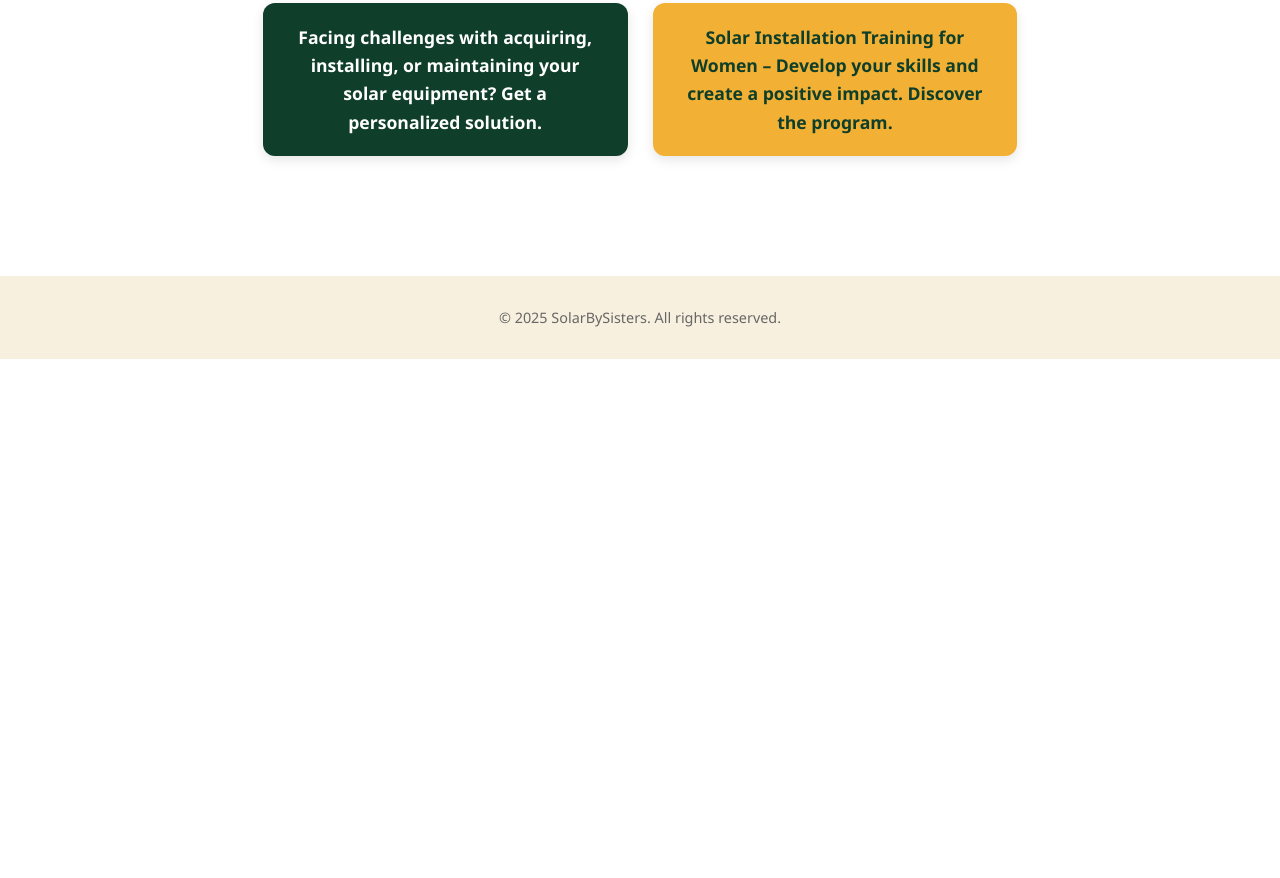
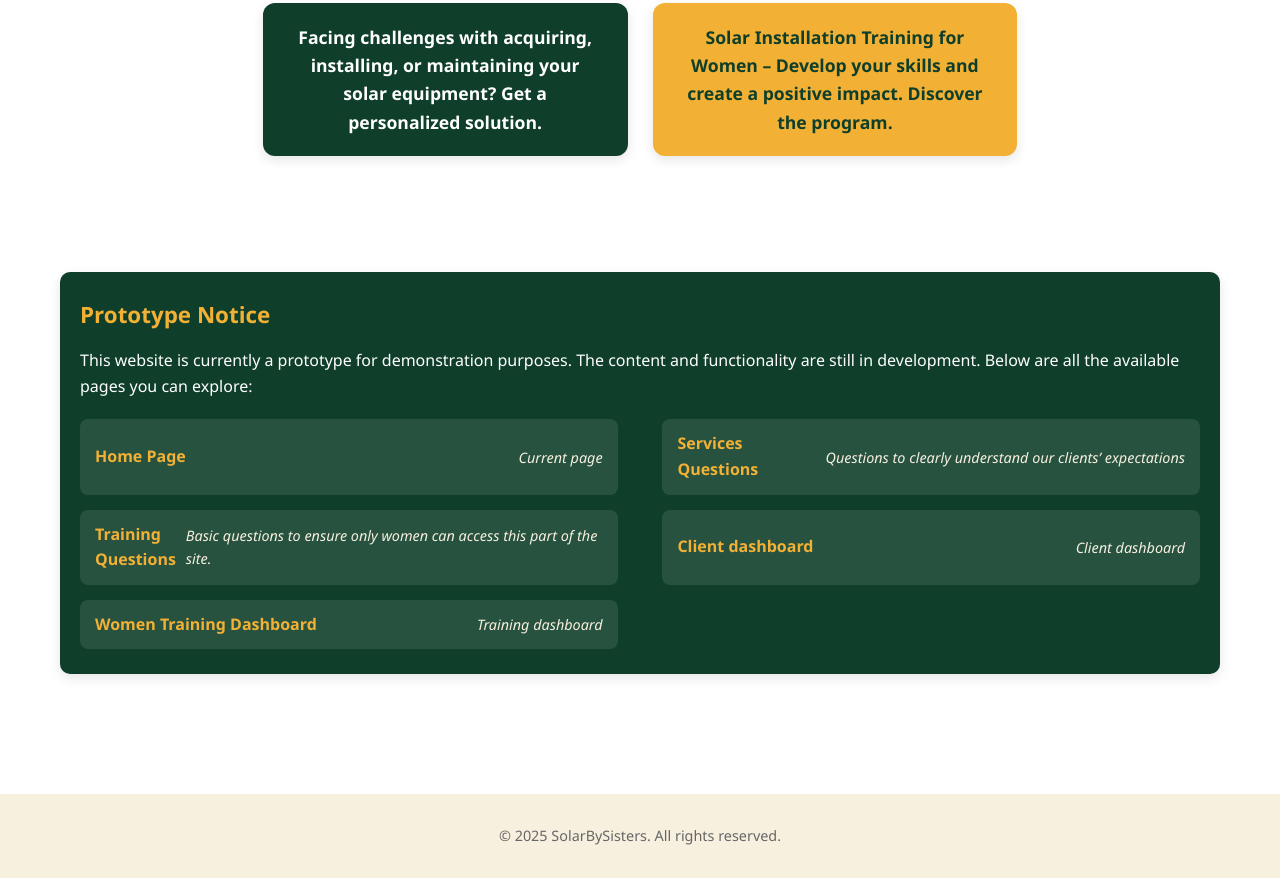
Before and after one commit to Bsh54/SolarBySisters, a plain HTML site: page index.html in a window 1280 px wide. Shown: the part 674-1552 px from the top of the page. Before the commit the page ends 1033 px from the top, so only its background shows below. Drawn offline with Linux system fonts and the light colour scheme.

Commit message:
Update index.html

```diff
--- a/index.html
+++ b/index.html
@@ -226,6 +226,66 @@
             font-size: 0.9rem;
         }
 
+        /* Prototype Notice Styles */
+        .prototype-notice {
+            background-color: var(--dark-green);
+            color: var(--white);
+            padding: 25px 20px;
+            margin-top: 40px;
+            border-radius: 10px;
+            box-shadow: var(--shadow);
+        }
+
+        .prototype-notice h3 {
+            color: var(--golden-yellow);
+            margin-bottom: 15px;
+            font-size: 1.4rem;
+        }
+
+        .prototype-notice p {
+            margin-bottom: 20px;
+            line-height: 1.6;
+        }
+
+        .links-list {
+            display: flex;
+            flex-direction: column;
+            gap: 15px;
+            margin-top: 20px;
+        }
+
+        .link-item {
+            display: flex;
+            align-items: center;
+            gap: 10px;
+            padding: 12px 15px;
+            background-color: rgba(255, 255, 255, 0.1);
+            border-radius: 8px;
+            transition: var(--transition);
+        }
+
+        .link-item:hover {
+            background-color: rgba(255, 255, 255, 0.15);
+            transform: translateX(5px);
+        }
+
+        .link-item a {
+            color: var(--golden-yellow);
+            text-decoration: none;
+            font-weight: 600;
+            flex: 1;
+        }
+
+        .link-item a:hover {
+            text-decoration: underline;
+        }
+
+        .link-description {
+            font-size: 0.9rem;
+            color: var(--light-cream);
+            font-style: italic;
+        }
+
         /* Animations */
         @keyframes pulse {
             0% {
@@ -276,6 +336,16 @@
             .cta-button {
                 width: 48%;
             }
+
+            .links-list {
+                flex-direction: row;
+                flex-wrap: wrap;
+                justify-content: space-between;
+            }
+
+            .link-item {
+                width: 48%;
+            }
         }
 
         @media (min-width: 1024px) {
@@ -306,7 +376,7 @@
         <div class="container">
             <div class="logo-container"><br><br>
                 <div class="logo">
-                    <img src="a.png" width="300"></img>
+                    <img src="a.png" width="300" alt="SolarBySisters Logo">
                 </div>
 
             </div>
@@ -327,6 +397,42 @@
                 <a href="welcome.html" class="cta-button button-2">
                     Solar Installation Training for Women – Develop your skills and create a positive impact. Discover the program.
                 </a>
+            </div><br><br><br>
+
+            <!-- Prototype Notice Section -->
+            <div class="prototype-notice">
+                <h3>Prototype Notice</h3>
+                <p>This website is currently a prototype for demonstration purposes. The content and functionality are still in development. Below are all the available pages you can explore:</p>
+
+                <div class="links-list">
+                    <div class="link-item">
+                        <a href="index.html">Home Page</a>
+                        <span class="link-description">Current page</span>
+                    </div>
+                    <div class="link-item">
+                        <a href="services.html">Services Questions</a>
+                        <span class="link-description">Questions to clearly understand our clients’ expectations
+</span>
+                    </div>
+                    <div class="link-item">
+                        <a href="welcome.html">Training  Questions </a>
+                        <span class="link-description">Basic questions to ensure only women can access this part of the site.
+ </span>
+                    </div>
+                    <div class="link-item">
+                        <a href="https://solarbysisters.onrender.com/home.html">Client dashboard
+</a>
+                        <span class="link-description">Client dashboard
+</span>
+                    </div>
+                    <div class="link-item">
+                        <a href="https://solarbysisters.onrender.com/welcomehome.html">Women Training Dashboard </a>
+                        <span class="link-description">Training dashboard
+</span>
+                    </div>
+
+
+                </div>
             </div>
         </div>
     </main>
```
